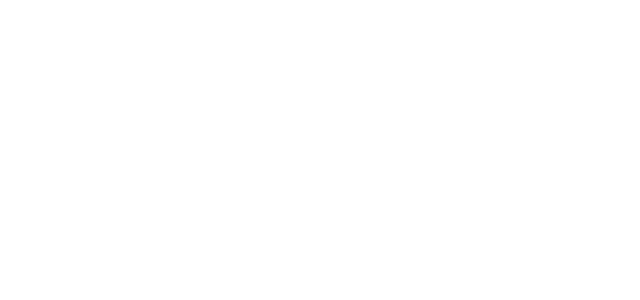
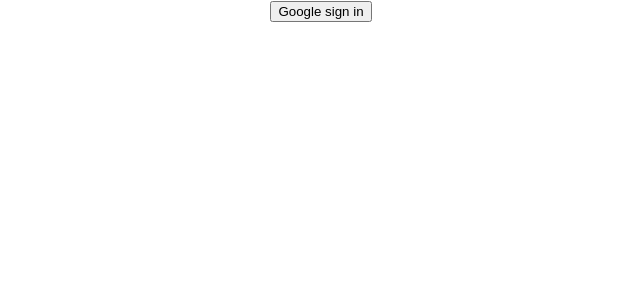
Before and after one commit to sajeeb-ahmeed/firebase-authentication, a React (Create React App) app: page / in a window 1280 px wide. Shown: the top 300 px of the page, without its empty margins (319-959 px from the left). Built offline with nearby package versions, Linux system fonts and the light colour scheme.

Commit message:
user authentication popup

```diff
--- a/src/App.js
+++ b/src/App.js
@@ -1,12 +1,28 @@
 
 import './App.css';
 import app from './firebase.init';
-import { getAuth } from 'firebase/auth'
+import { getAuth, GoogleAuthProvider, signInWithPopup } from 'firebase/auth'
+
 const auth = getAuth(app);
+
+
+
 function App() {
+  const provider = new GoogleAuthProvider();
+
+  const handdleGoogleSingIn = () => {
+    signInWithPopup(auth, provider)
+      .then(result => {
+        const user = result.user;
+        console.log(user);
+      })
+      .catch(error => {
+        console.log('error', error);
+      })
+  }
   return (
     <div className="App">
-
+      <button onClick={handdleGoogleSingIn}>Google sign in</button>
     </div>
   );
 }
--- a/src/_steps.js
+++ b/src/_steps.js
@@ -7,5 +7,7 @@
 5* export defult firebase app
 6* import app firbase.init.js into your app.js
 7* import getAuth from firebase/auth and create auth = getAuth(app)
-8* trun on googgle authentication
+8* trun on googgle authentication (firebase > authentication > enable google sign in)
+9* create google provider
+10* sign in with pop up
 */
--- a/src/index.js
+++ b/src/index.js
@@ -1,15 +1,18 @@
 import React from 'react';
-import ReactDOM from 'react-dom';
+import { createRoot } from 'react-dom/client';
 import './index.css';
 import App from './App';
 import reportWebVitals from './reportWebVitals';
 
-ReactDOM.render(
+
+const container = document.getElementById('root');
+const root = createRoot(container);
+root.render(
   <React.StrictMode>
     <App />
-  </React.StrictMode>,
-  document.getElementById('root')
-);
+  </React.StrictMode>);
+
+
 
 // If you want to start measuring performance in your app, pass a function
 // to log results (for example: reportWebVitals(console.log))
```
